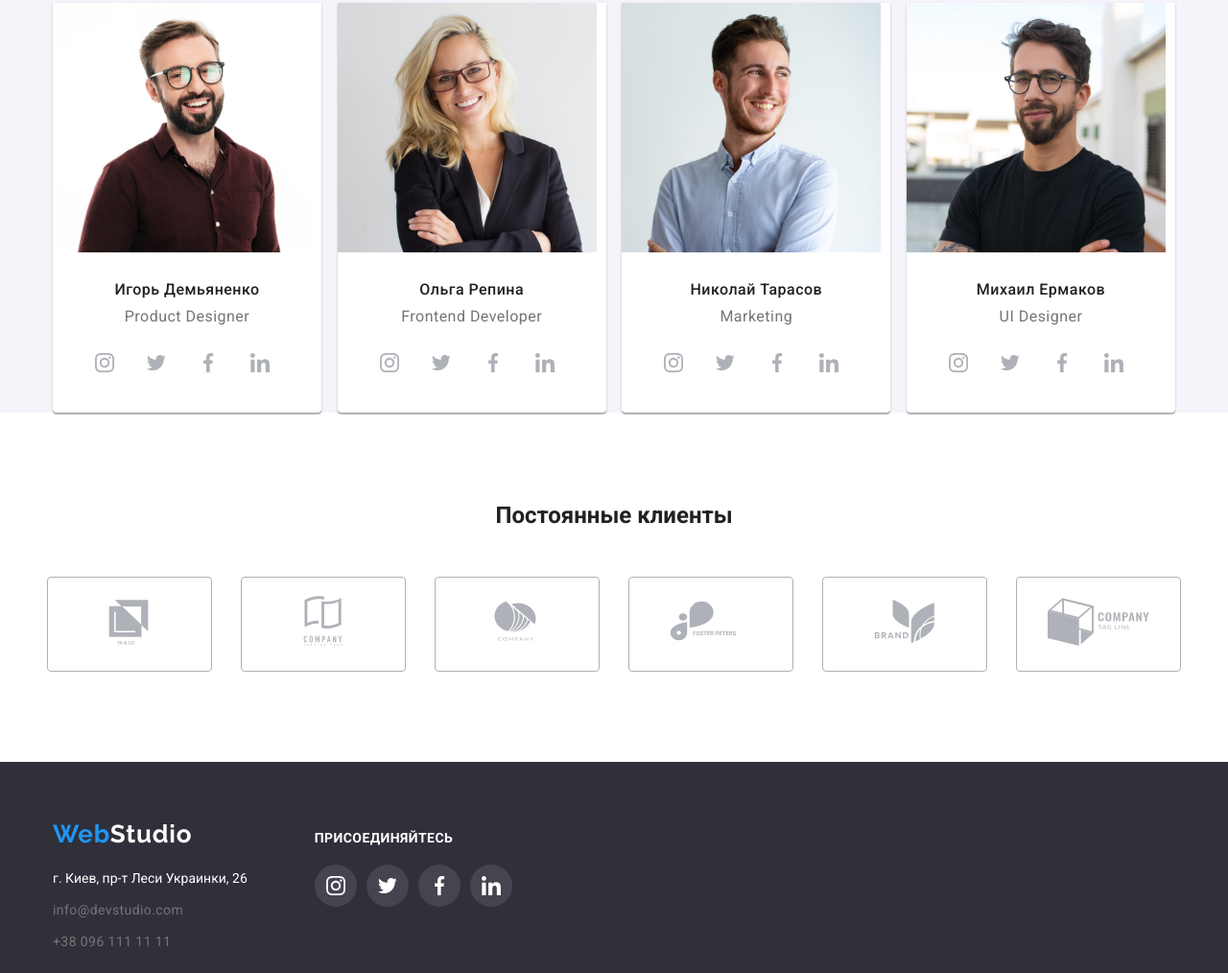
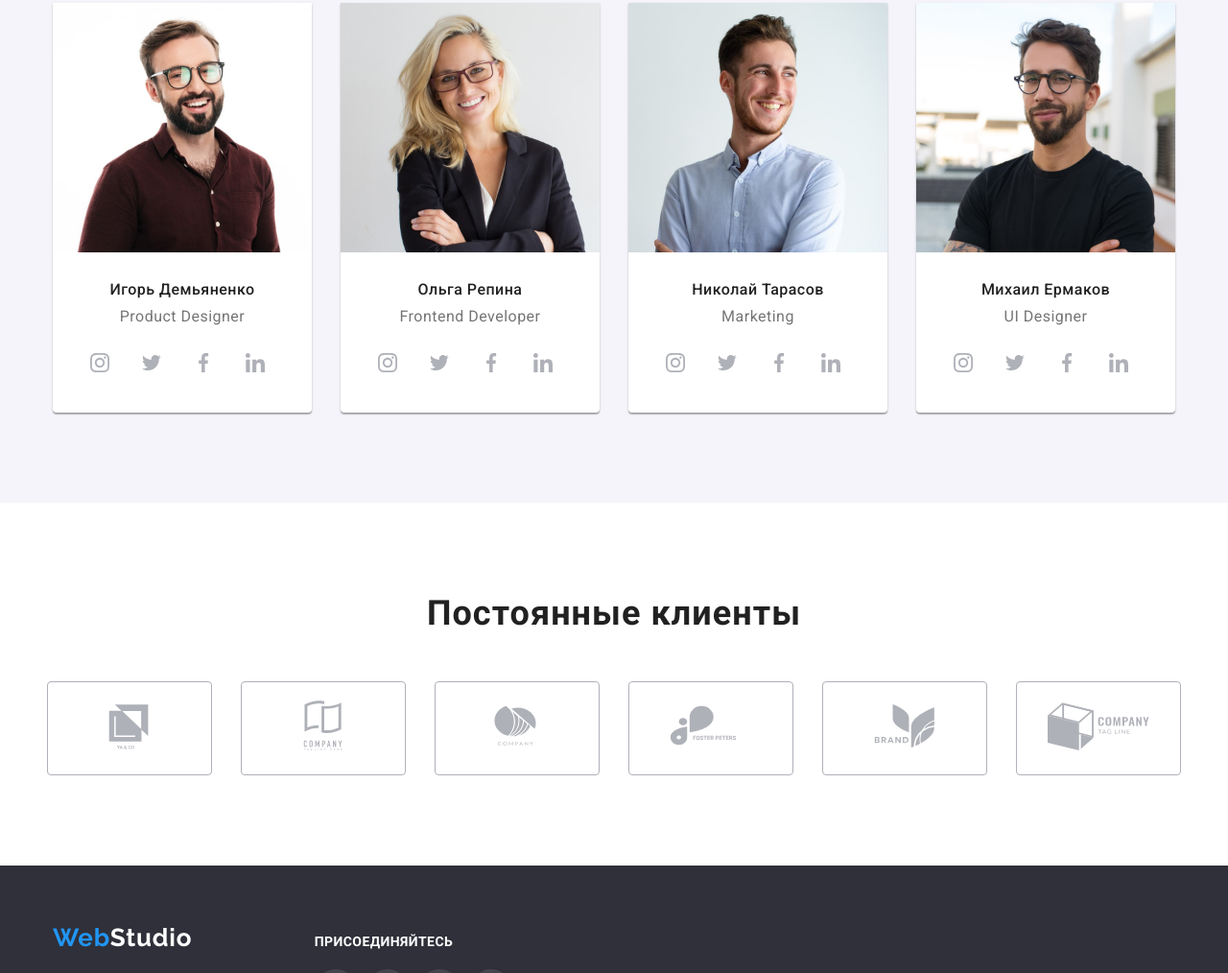
Before and after one commit to VladBasalyha/GoIT-hw-04, a plain HTML site: page index.html in a window 1280 px wide. Shown: the part 1786-2800 px from the top of the page at 96% size. Drawn offline with nearby package versions, Linux system fonts and the light colour scheme.

Commit message:
Комміт після правки ментора

```diff
--- a/index.html
+++ b/index.html
@@ -105,6 +105,7 @@
         <div class="container">
           <h2 class="offers">Чем мы занимаемся</h2>
           <ul class="offers-container">
+
             <li>
               <img
                 src="images/first-image.jpg"
@@ -112,6 +113,7 @@
                 alt="Человек печатает на клавиатуре"
               />
             </li>
+
             <li>
               <img
                 src="images/second-image.jpg"
@@ -120,6 +122,7 @@
               />
             </li>
             <li>
+
               <img
                 src="images/third-image.jpg"
                 width="370"
@@ -145,7 +148,6 @@
               <p class="team-position">Product Designer</p>
 
                 <ul class="team-links link">
-
                   <li class="">
                     <a
                     href="./"
@@ -447,30 +449,52 @@
           <h2 class="clients-heading">Постоянные клиенты</h2>
           <ul class="clients list">
             <li class="client">
+              <a href="">
               <svg class="client-icon" width="106" height="60">
                 <use href="./images/sprite.svg#icon-client-1"></use>
               </svg>
+            </a>
             </li>
+
             <li class="client">
+              <a href="">
               <svg class="client-icon" width="106" height="60">
                 <use href="./images/sprite.svg#icon-client-2"></use>
-              </svg></li>
+              </svg>
+            </a>
+          </li>
+
             <li class="client">
+              <a href="">
               <svg class="client-icon" width="106" height="60">
                 <use href="./images/sprite.svg#icon-client-3"></use>
-              </svg></li>
+              </svg>
+            </a>
+            </li>
+
             <li class="client">
+              <a href="">
               <svg class="client-icon" width="106" height="60">
                 <use href="./images/sprite.svg#icon-client-4"></use>
-              </svg></li>
+              </svg>
+            </a>
+            </li>
+
             <li class="client">
+              <a href="">
               <svg class="client-icon" width="106" height="60">
                 <use href="./images/sprite.svg#icon-client-5"></use>
-              </svg></li>
+              </svg>
+            </a>
+          </li>
+
             <li class="client">
+              <a href="">
               <svg class="client-icon" width="106" height="60">
                 <use href="./images/sprite.svg#icon-client-6"></use>
-              </svg></li>
+              </svg>
+            </a>
+          </li>
           </ul>
         </div>
       </section>
@@ -482,9 +506,10 @@
           <a class="logo-footer" href="">
             <span class="accent-logo">Web</span>Studio
           </a>
+
         <address class="address-list">г. Киев, пр-т Леси Украинки, 26</address>
         <a class="email-footer" href="info@devstudio.com">info@devstudio.com</a>
-          <a class="phone" href="tel:+380961111111">+38 096 111 11 11</a>
+        <a class="phone" href="tel:+380961111111">+38 096 111 11 11</a>
         </div>
 
 
--- a/styles/styles.css
+++ b/styles/styles.css
@@ -228,7 +228,7 @@ letter-spacing: 0.02em;
 .phone {
   display: block;
   text-decoration: none;
-  color: var(--secondary-text-color);
+  color: rgba(255, 255, 255, 0.6);
   letter-spacing: 00.03em;
   font-size: 14px;
   font-weight: 400;
@@ -245,7 +245,7 @@ letter-spacing: 0.02em;
   display: block;
   margin-bottom: 9px;
   text-decoration: none;
-  color: var(--secondary-text-color);
+  color: rgba(255, 255, 255, 0.6);
   letter-spacing: 00.03em;
   font-size: 14px;
   font-weight: 400;
@@ -275,7 +275,8 @@ letter-spacing: 0.02em;
   justify-content: center;
   align-items: center;
   margin-bottom: 30px;
-  padding: 25px 102px;
+  width: 270px;
+  height: 120px;
 }
 .advantages-icon-container:hover .advantage-icon
 .advantages-icon-container:focus .advantage-icon {
@@ -340,12 +341,11 @@ margin-right: 0px;
 /* Команда ВебСтудії */
 .team.section {
   background-color: var(--bg-button-color);
+  padding-bottom: 94px;
 }
 .team-container {
   padding-top: 30px;
   padding-bottom: 30px;
-  padding-right: 32px;
-  padding-left: 32px;
 }
 .team-links {
   display: flex;
@@ -413,6 +413,10 @@ margin-right: 0px;
 .clients-heading {
   text-align: center;
   margin-bottom: 50px;
+  font-size: 36px;
+  font-weight: 700;
+  line-height: 1.17;
+  letter-spacing: 0.03em;
 }
 .clients.list {
   display: flex;
@@ -432,8 +436,8 @@ margin-right: 0;
   fill: var(--icon-color);
   cursor: pointer;
 }
-.client:focus .client-icon,
-.client:hover .client-icon {
+.client a:focus .client-icon,
+.client a:hover .client-icon {
   fill: var(--bg-buttons-color-hover);
 }
 
```
